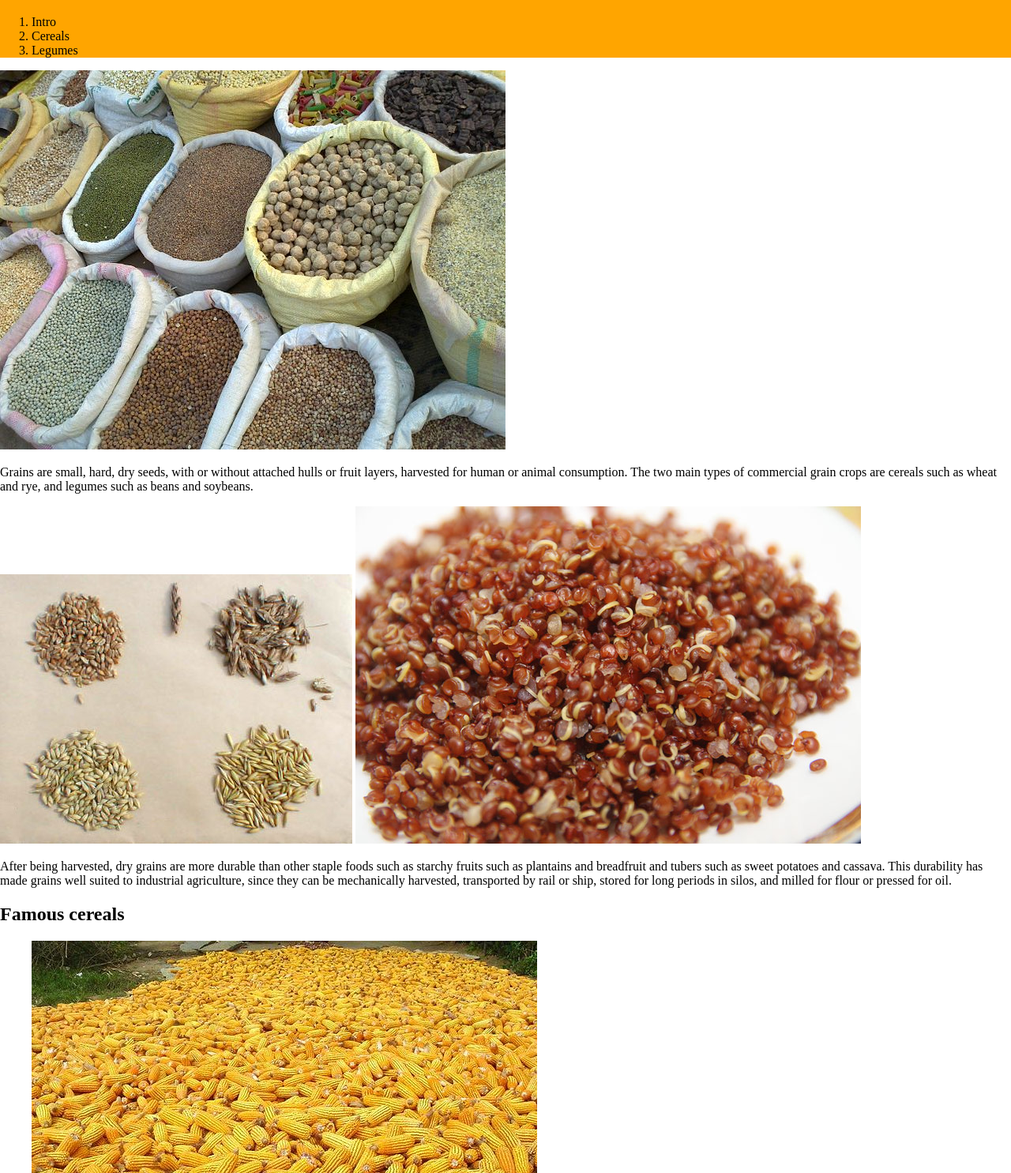
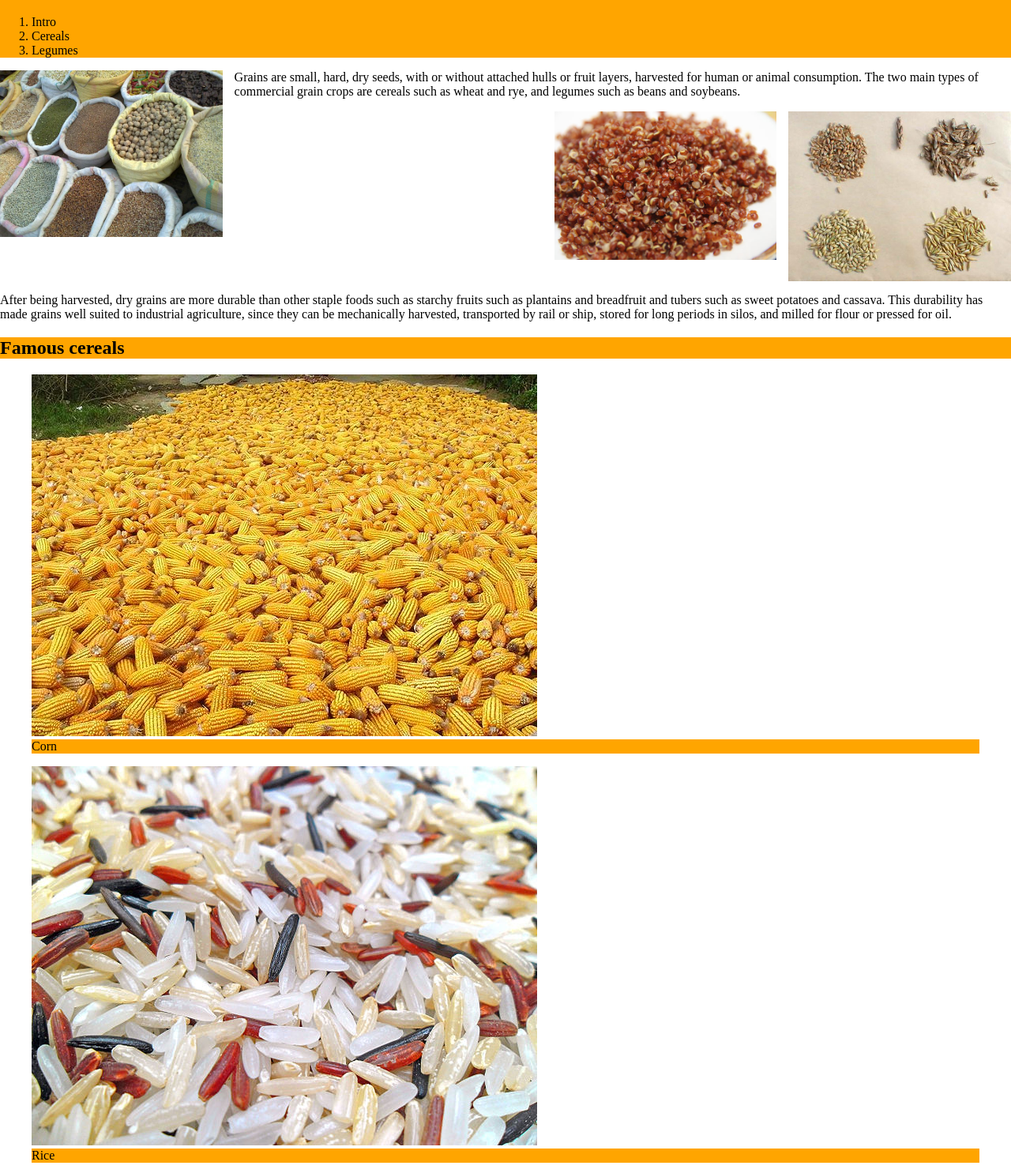
Before and after one commit to monicawinter/assignment-5, a plain HTML site: page index.html in a window 1280 px wide. Shown: the part 61-1546 px from the top of the page at 79% size. Drawn offline with Linux system fonts and the light colour scheme.

Commit message:
adding floats to first section

```diff
--- a/css/main.css
+++ b/css/main.css
@@ -14,3 +14,33 @@ body{
 header{
   background-color: orange;
 }
+
+.inset{
+  float: left;
+  width: 22%;
+  margin-right: 15px;
+  margin-bottom: 15px;
+}
+
+.right{
+  float: right;
+  width: 22%;
+  margin-left: 15px;
+  margin-bottom: 15px;
+}
+
+.p2{
+  clear: both;
+}
+
+.cereals{
+  background-color: orange;
+}
+
+figcaption{
+  background-color: orange;
+}
+
+footer{
+  background-color: orange;
+}
--- a/index.html
+++ b/index.html
@@ -24,13 +24,15 @@
 
 <main>
 
-  <img src="images/grains.jpg" alt="grains">
+  <img class="inset" src="images/grains.jpg" alt="grains">
     <p>Grains are small, hard, dry seeds, with or without attached hulls or fruit layers, harvested for human or animal consumption. The two main types of commercial grain crops are cereals such as wheat and rye, and legumes such as beans and soybeans.</p>
-  <img src="images/cereals.jpg" alt="cereals">
-  <img src="images/quinoa.jpg" alt="quinoa">
-    <p>After being harvested, dry grains are more durable than other staple foods such as starchy fruits such as plantains and breadfruit and tubers such as sweet potatoes and cassava. This durability has made grains well suited to industrial agriculture, since they can be mechanically harvested, transported by rail or ship, stored for long periods in silos, and milled for flour or pressed for oil.</p>
+  <img class="right" src="images/cereals.jpg" alt="cereals">
+  <img class="right" src="images/quinoa.jpg" alt="quinoa">
+    <p class="p2">After being harvested, dry grains are more durable than other staple foods such as starchy fruits such as plantains and breadfruit and tubers such as sweet potatoes and cassava. This durability has made grains well suited to industrial agriculture, since they can be mechanically harvested, transported by rail or ship, stored for long periods in silos, and milled for flour or pressed for oil.</p>
 
-<h2>Famous cereals</h2>
+
+<div>
+  <h2 class="cereals">Famous cereals</h2>
 
     <figure>
       <img src="images/corn.jpg" alt="corn">
@@ -46,15 +48,18 @@
       <img src="images/oats.jpg" alt="oats">
       <ficaption>Oats</figcaption>
     </figure>
+</div>
 
 <h2>Famous legumes</h2>
 
-  <img src="images/peanuts.jpg" alt="peanuts">
-    <p>Peanuts — first cultivated in the valleys of Paraguay</p>
-  <img src="images/beans.jpg" alt="beans">
-    <p>Beans — a summer crop that needs warm temperatures</p>
-  <img src="images/lentils.jpg" alt="lentils">
-    <p>Lentils — an edible pulse from a bushy annual plant</p>
+  <ul>
+    <li><img src="images/peanuts.jpg" alt="peanuts">
+      <p>Peanuts — first cultivated in the valleys of Paraguay</p></li>
+    <li><img src="images/beans.jpg" alt="beans">
+      <p>Beans — a summer crop that needs warm temperatures</p></li>
+    <li><img src="images/lentils.jpg" alt="lentils">
+      <p>Lentils — an edible pulse from a bushy annual plant</p></li>
+  </ul>
 
 </main>
 
```
Lines whose indentation alone changed are shown as unchanged.
